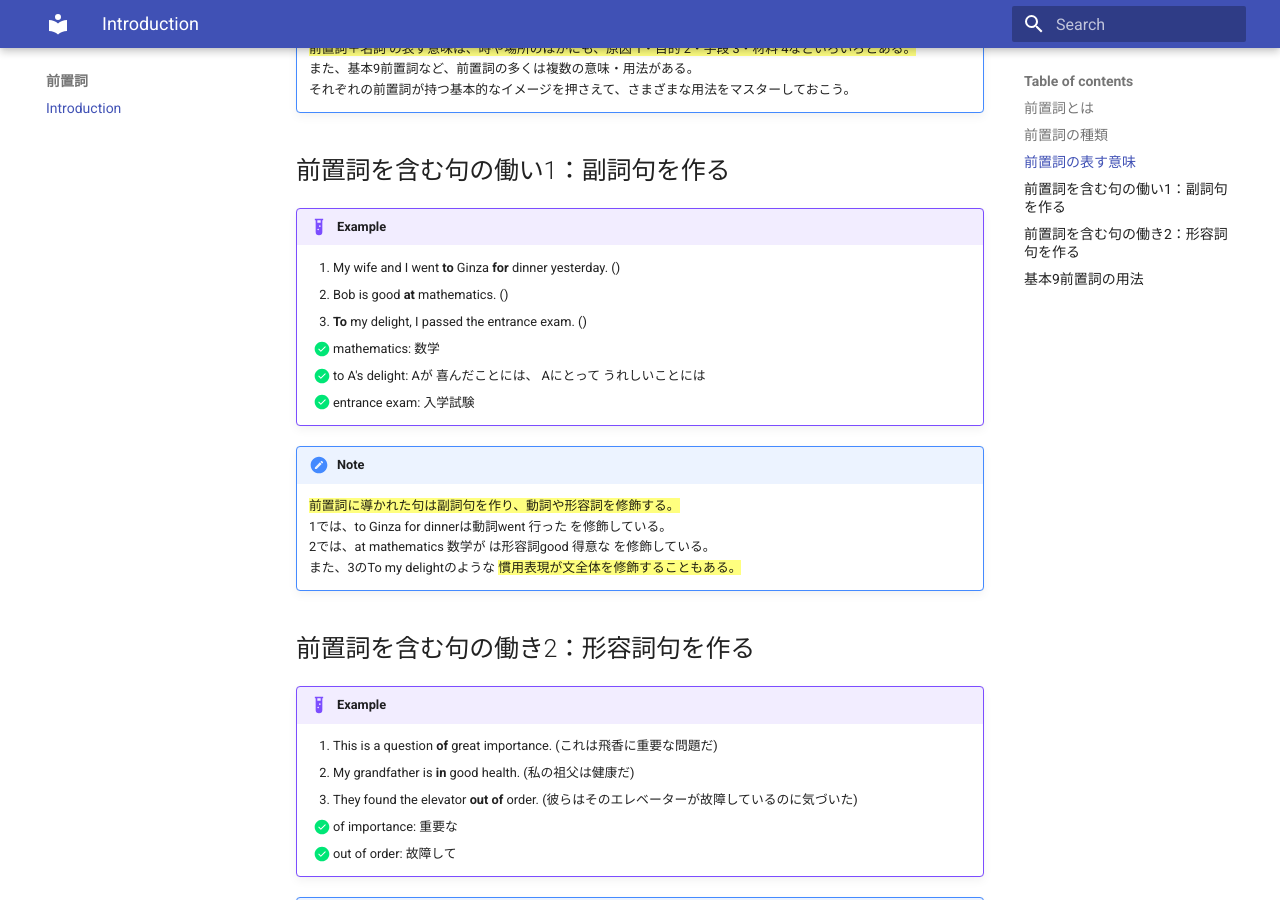
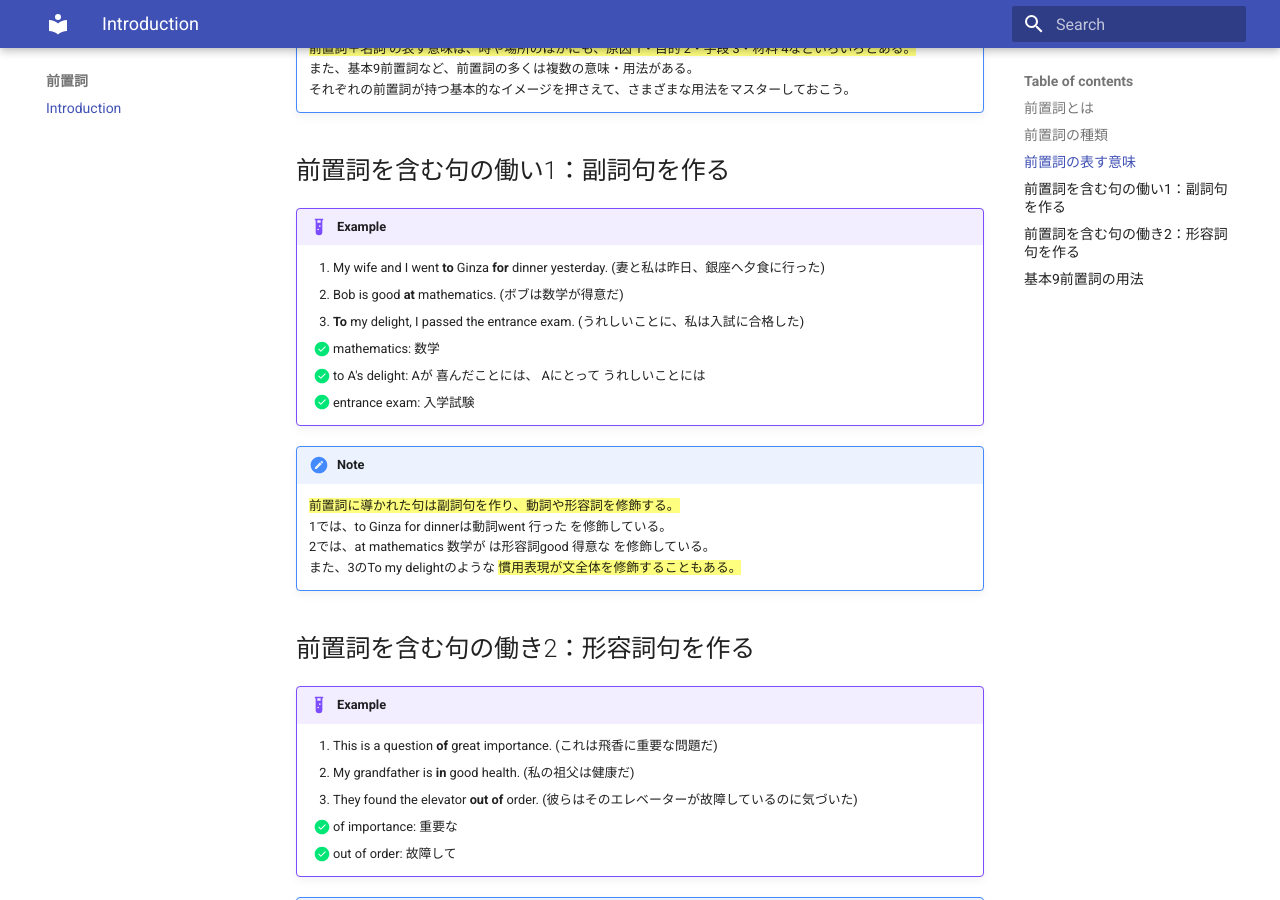
Before and after one commit to kazuma-kimura/listen-english-docs, an MkDocs documentation site: the page built from docs/preposition/introduction.md, in a window 1280 px wide and 900 px high, scrolled down 1307 px. Built offline with MkDocs 1.6.1 and Material for MkDocs 9.7.7, drawn with Linux system fonts in a browser that asks for light colours.

Commit message:
コンテンツの抜け漏れを追加。

```diff
--- a/docs/preposition/introduction.md
+++ b/docs/preposition/introduction.md
@@ -42,9 +42,9 @@
 ## 前置詞を含む句の働い1：副詞句を作る
 
 !!! Example
-    1. My wife and I went **to** Ginza **for** dinner yesterday. ()
-    2. Bob is good **at** mathematics. ()
-    3. **To** my delight, I passed the entrance exam. ()
+    1. My wife and I went **to** Ginza **for** dinner yesterday. (妻と私は昨日、銀座へ夕食に行った)
+    2. Bob is good **at** mathematics. (ボブは数学が得意だ)
+    3. **To** my delight, I passed the entrance exam. (うれしいことに、私は入試に合格した)
     4. [x] mathematics: 数学
     5. [x] to A's delight: Aが 喜んだことには、 Aにとって うれしいことには
     6. [x] entrance exam: 入学試験
```
Also changed, not shown: docs/interrogative/introduction.md (+2 -2 lines), docs/subjunctive-mood/introduction.md (+2 -2 lines).
